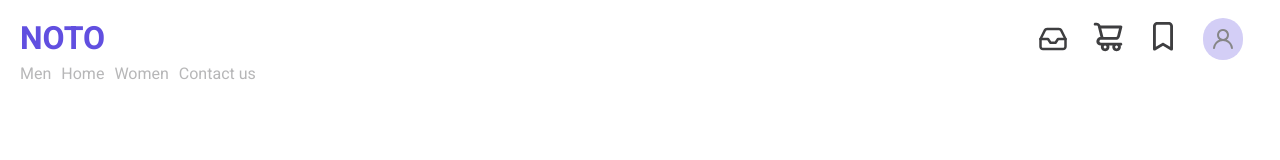
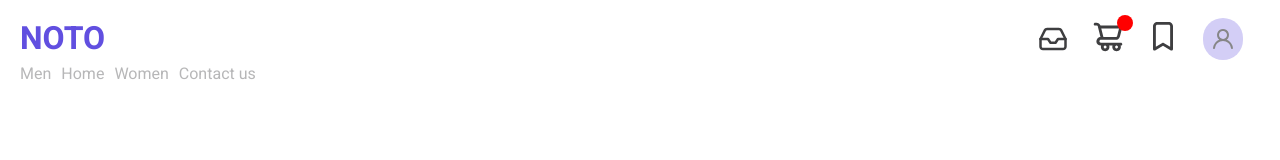
Before and after one commit to yovel-halabia/noto-front-end, a React (Create React App) app: page /item/1 in a window 1280 px wide. Shown: the top 160 px of the page. Built offline with nearby package versions, Linux system fonts and the light colour scheme; no server answers.

Commit message:
Add indication if there is item in cart and wishlist

```diff
--- a/src/App.js
+++ b/src/App.js
@@ -26,8 +26,8 @@ function App() {
 		<div className="App">
 			<Header />
 			<Nav />
+			<Router />
 			{isMobile && <BottomNav />}
-			<Router />
 		</div>
 	);
 }
--- a/src/Components/Header.css
+++ b/src/Components/Header.css
@@ -54,3 +54,27 @@
     align-items: center;
     position: relative;
 }
+
+.Header__counter{
+    position: absolute;
+    top: 0;
+    display: flex;
+    justify-content: center;
+    align-items: center;
+    background-color: red;
+    color: white;
+    padding: 5px;
+    border-radius: 50%;
+    width: 6px;
+    height: 6px;
+    font-weight: bold;
+    font-size: 12px;
+}
+
+.Header__wishlist-counter{
+    right: -5px;
+}
+
+.Header__cart-counter{
+    right: -10px;
+}
--- a/src/Components/Header.jsx
+++ b/src/Components/Header.jsx
@@ -49,6 +49,11 @@ export default function Header() {
 							<Orders_icon />
 						</Link>
 						<div className="Header__button-container">
+							{data?.cartItems?.items?.length !== 0 && (
+								<div className="Header__counter Header__cart-counter">
+									<span>{data?.cartItems?.items?.length}</span>
+								</div>
+							)}
 							<button
 								onClick={() => {
 									dispatch(changeCartDisplay(!styleState.cart.isOpen));
@@ -58,6 +63,11 @@ export default function Header() {
 							{styleState.cart.isOpen && <Cart ref={cartRef} />}
 						</div>
 						<div className="Header__button-container">
+							{data?.wishlistItems?.length && (
+								<div className="Header__counter Header__wishlist-counter">
+									<span>{data?.wishlistItems?.length}</span>
+								</div>
+							)}
 							<button
 								onClick={() => {
 									dispatch(changeWishlistDisplay(!styleState.wishlist.isOpen));
--- a/src/Components/Nav/BottomNav.css
+++ b/src/Components/Nav/BottomNav.css
@@ -13,3 +13,27 @@
 .bottom-nav__button-container{
     position: relative;
 }
+
+.bottom-nav__counter{
+    position: absolute;
+    top: -7px;
+    display: flex;
+    justify-content: center;
+    align-items: center;
+    background-color: red;
+    color: white;
+    padding: 5px;
+    border-radius: 50%;
+    width: 6px;
+    height: 6px;
+    font-weight: bold;
+    font-size: 12px;
+}
+
+.bottom-nav__wishlist-counter{
+    right: -5px;
+}
+
+.bottom-nav__cart-counter{
+    right: -10px;
+}
--- a/src/Components/Nav/BottomNav.jsx
+++ b/src/Components/Nav/BottomNav.jsx
@@ -4,10 +4,11 @@ import "./BottomNav.css";
 import {Link} from "react-router-dom";
 import {useDispatch, useSelector} from "react-redux";
 import {changeCartDisplay, changeWishlistDisplay} from "../../Redux/Reducers/styleSlice";
+import { userApi } from "../../Redux/Services/userApi";
 
-import {ReactComponent as Orders_icon} from "../../Assets/icons/orders_icon.svg";
-import {ReactComponent as Cart_icon} from "../../Assets/icons/cart_icon.svg";
-import {ReactComponent as Whishlist_icon} from "../../Assets/icons/wishlist_icon.svg";
+import { ReactComponent as Orders_icon } from "../../Assets/icons/orders_icon.svg";
+import { ReactComponent as Cart_icon } from "../../Assets/icons/cart_icon.svg";
+import { ReactComponent as Whishlist_icon } from "../../Assets/icons/wishlist_icon.svg";
 
 import Cart from "../Cart/Cart";
 import Wishlist from "../Wishlist/Wishlist";
@@ -15,6 +16,7 @@ import Wishlist from "../Wishlist/Wishlist";
 export default function BottomNav() {
 	const dispatch = useDispatch();
 	const styleState = useSelector((state) => state.style);
+	const { data } = userApi.endpoints.getUser.useQueryState();
 
 	return (
 		<div className="bottom-nav">
@@ -22,6 +24,11 @@ export default function BottomNav() {
 				<Orders_icon />
 			</Link>
 			<div className="bottom-nav__button-container">
+				{data?.cartItems?.items?.length !== 0 && (
+					<div className="bottom-nav__counter bottom-nav__cart-counter">
+						<span>{data?.cartItems?.items?.length}</span>
+					</div>
+				)}
 				<button
 					onClick={() => {
 						dispatch(changeCartDisplay(!styleState.cart.isOpen));
@@ -31,6 +38,11 @@ export default function BottomNav() {
 				{styleState.cart.isOpen && <Cart />}
 			</div>
 			<div className="bottom-nav__button-container">
+				{data?.wishlistItems?.length && (
+					<div className="bottom-nav__counter bottom-nav__wishlist-counter">
+						<span>{data?.wishlistItems?.length}</span>
+					</div>
+				)}
 				<button
 					onClick={() => {
 						dispatch(changeWishlistDisplay(!styleState.wishlist.isOpen));
```
